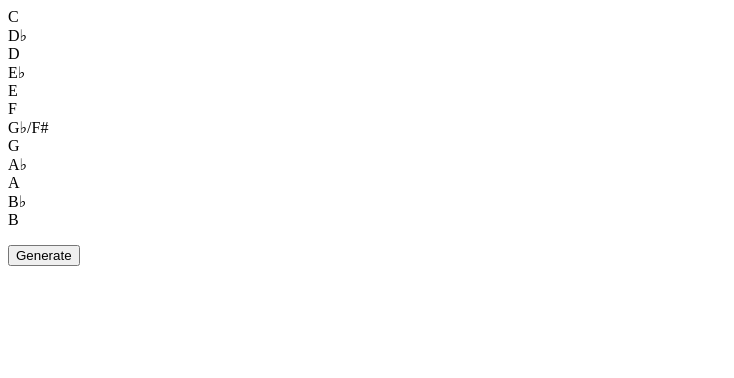
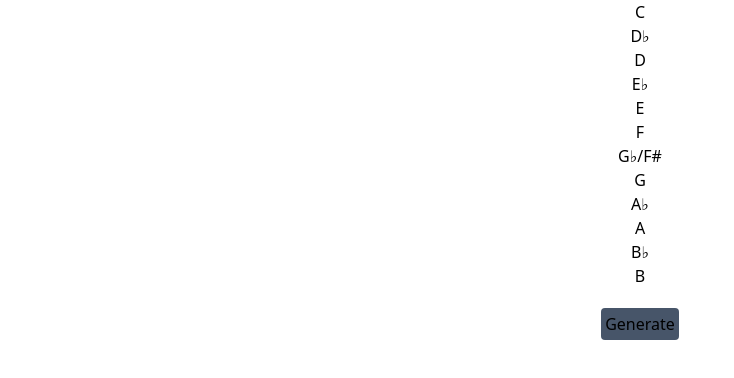
Before and after one commit to joriba/scale-selector, a website: page index.html in a window 1280 px wide. Shown: the whole page, without its empty margins (0-734 px from the left). Drawn offline with Linux system fonts and the light colour scheme.

Commit message:
properly style the button and text

```diff
--- a/index.html
+++ b/index.html
@@ -2,13 +2,21 @@
     <head>
         <meta charset="UTF-8">
         <meta name="viewport" content="width=device-width, initial-scale=1.0">
+        <!-- <script src="https://cdn.tailwindcss.com"></script> -->
+        <link rel="stylesheet" href="output.css">
     </head>
     <body>
-        <div class="block mx-auto w-1/2 items-center bg-violet-50">
-            <p id="scaleset" class="center"> </p>
-            <button type="button" onclick="displayScales()">
-            Generate</button>
-            <p id="randomized-display"> </p>
+        <div class="block mx-auto w-1/2 items-center">
+            <p id="scaleset" class="text-center"> </p>
+            <div class="flex">
+                <button
+                    type="button"
+                    onclick="displayScales()"
+                    class="mx-auto bg-slate-600 my-5 p-1 rounded"
+                >
+                Generate</button>
+            </div>
+            <p id="randomized-display" class="text-center"> </p>
         </div>
 
         <script src="generateScales.js"></script>
--- /dev/null
+++ b/style.css
@@ -0,0 +1,3 @@
+@tailwind base;
+@tailwind components;
+@tailwind utilities;
--- a/tailwind.config.js
+++ b/tailwind.config.js
@@ -1,6 +1,6 @@
 /** @type {import('tailwindcss').Config} */
 module.exports = {
-  content: [],
+  content: ["./index.html"],
   theme: {
     extend: {},
   },
```
Also changed, not shown: output.css (added).
